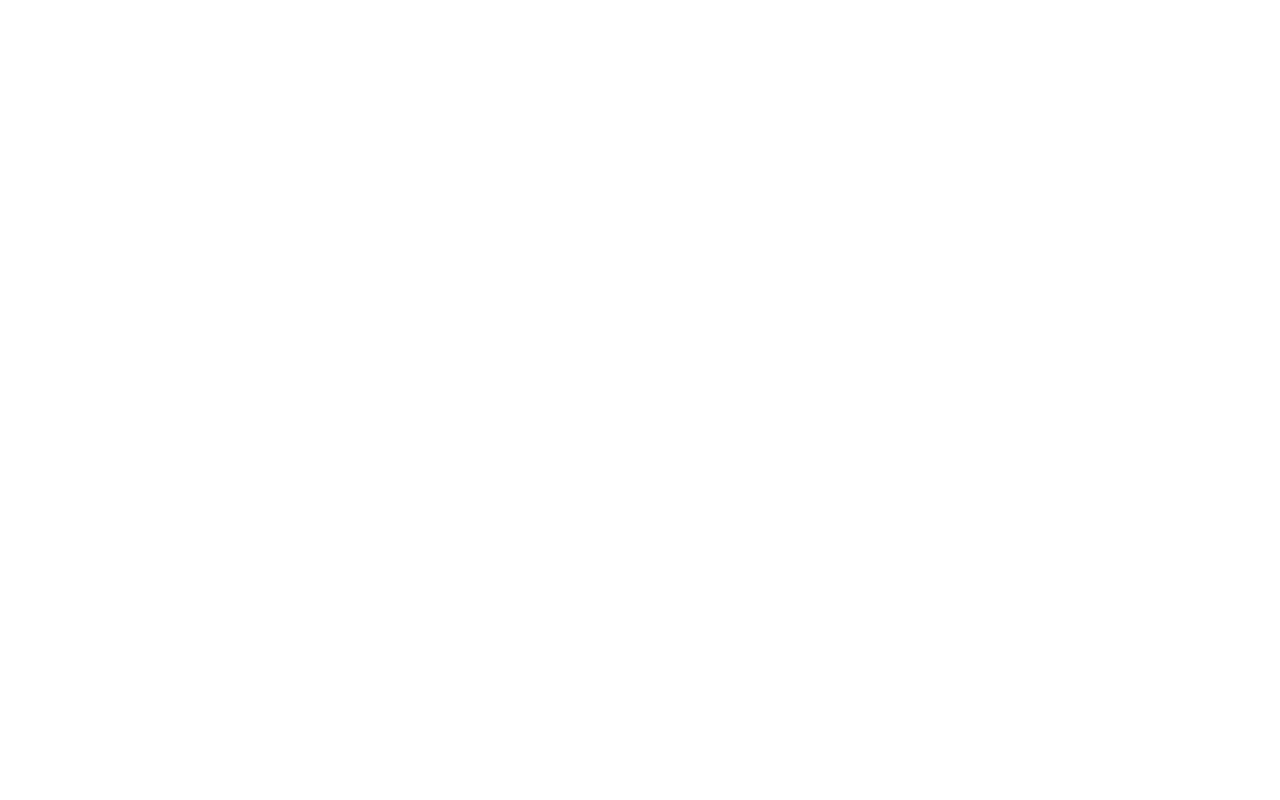
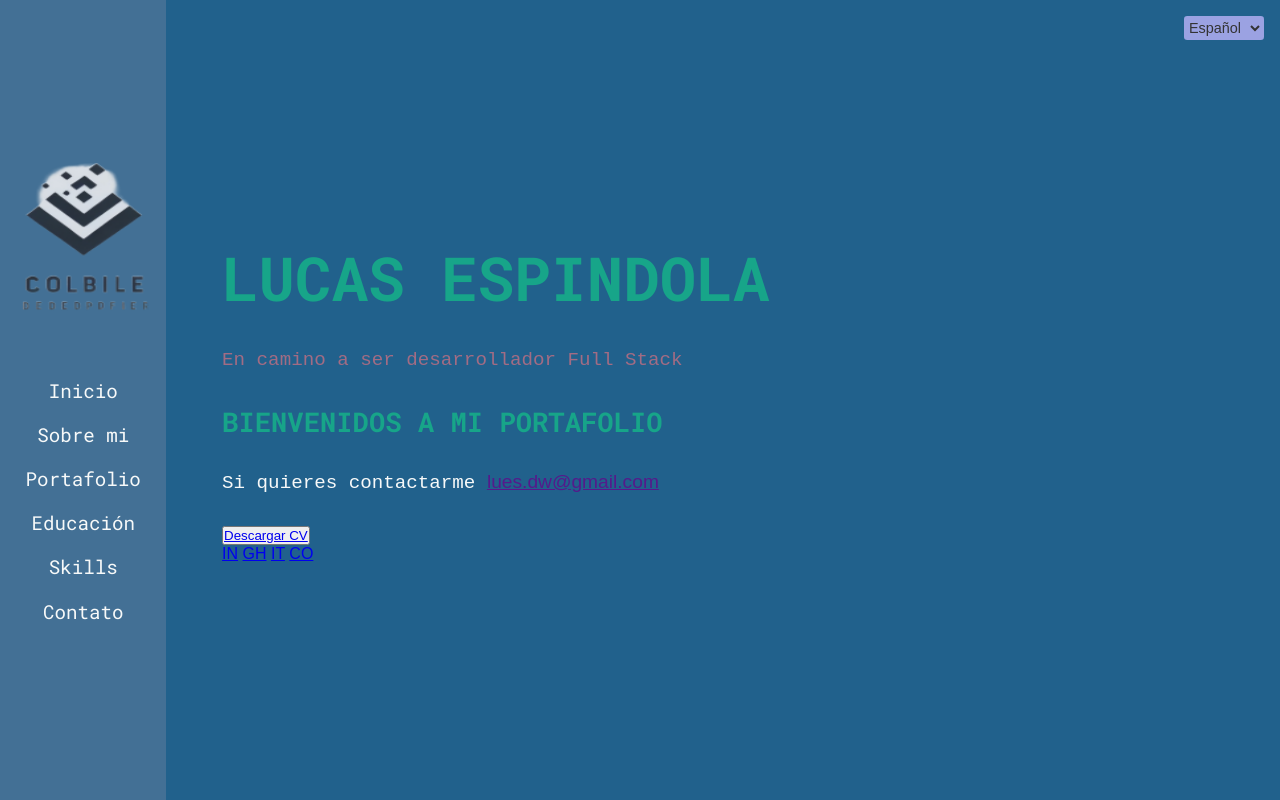
Before and after one commit to lucas-espi/lues_dw, a website: page index.html in a window 1280 px wide. Drawn offline with Linux system fonts and the light colour scheme; a web font is replaced by a local one.

Commit message:
primera vista

```diff
--- a/index.html
+++ b/index.html
@@ -10,8 +10,44 @@
 </head>
 <body>
     <div id="container">
-        <header class="container-header"></header>
-        <section class="container-"></section>
+        <header class="container-header">
+            <div class="idioma">
+                <select id="idioma" name="idioma">
+                  <option value="espanol">Español</option>
+                  <option value="ingles">Inglés</option>
+                </select>
+            </div>
+            <div class="box-header">
+                <div class="box-logo">
+                    <img src="./src/files/icon/logo/logo.png" alt="logo-lues_dw">
+                </div>
+                <nav class="box-menu">
+                    <ul class="menu-list">
+                        <li class="menu-item"><a href="" class="lnk">Inicio</a></li>
+                        <li class="menu-item"><a href="" class="lnk">Sobre mi</a></li>
+                        <li class="menu-item"><a href="" class="lnk">Portafolio</a></li>
+                        <li class="menu-item"><a href="" class="lnk">Educación</a></li>
+                        <li class="menu-item"><a href="" class="lnk">Skills</a></li>
+                        <li class="menu-item"><a href="" class="lnk">Contato</a></li>
+                    </ul>
+                </nav>
+            </div>
+        </header>
+        <section class="container-inicio">
+            <div class="box-inicio">
+                <h1 class="title">LUCAS ESPINDOLA</h1>
+                <p class="objetivo">En camino a ser desarrollador Full Stack</p>
+                <h3 class="text-portafolio">BIENVENIDOS A MI PORTAFOLIO</h3>
+                <p class="text">Si quieres contactarme <a href="">lues.dw@gmail.com</a></p>
+                <button><a href="cv.pdf" download class="download-button">Descargar CV</a></button>
+                <div class="social-media">
+                    <a href="http://" target="_blank" rel="">IN</a>
+                    <a href="http://" target="_blank" rel="">GH</a>
+                    <a href="http://" target="_blank" rel="">IT</a>
+                    <a href="http://" target="_blank" rel="">CO</a>
+                </div>
+            </div>
+        </section>
         <section class="container-"></section>
         <section class="container-"></section>
         <section class="container-"></section>
--- a/src/css/css_component/header.css
+++ b/src/css/css_component/header.css
@@ -0,0 +1,108 @@
+:root {
+    --color-primary: #21618C;
+    --color-secondary: #437095;
+    --color-tertiary: #736372;
+    --color-quaternary: #A26C84;
+    --color-quinary: #17A589;
+    --color-white: #F7F9F9;
+    --color-black: #212F3D;
+    --font-primary: 'Roboto Mono', monospace;
+    --font-secondary: 'PT Mono', monospace;
+}
+
+.container-header{
+    width: 13%;
+    height: 100vh;
+    background-color: var(--color-secondary);
+    position: fixed;
+}
+.box-header{
+    width: 100%;
+    height: 100%;
+    display: flex;
+    flex-direction: column;
+    align-items:center;
+    justify-content:flex-end;
+}
+.box-logo{
+    width: 100%;
+    height: 40%;
+    display: flex;
+    align-items: end;
+    justify-content: center;
+}
+.box-logo img{
+    width: 10rem;
+    height: 11rem;
+    margin-top: 3rem;
+}
+.box-menu{
+    width: 100%;
+    height: 60%;
+    display: flex;
+    align-items: start;
+    justify-content: center;
+}
+.box-menu .menu-list{
+    width: 100%;
+    height: 40%;
+    display: flex;
+    flex-direction: column;
+    align-items: center;
+    justify-content: space-evenly;
+    margin-top: 3rem;
+}
+.box-menu .menu-list .menu-item{
+    width: 100%;
+    height: 3rem;
+    display: flex;
+    align-items: center;
+    justify-content: center;
+    list-style-type: none;
+    font-weight: 400;
+    transition: .3s;
+}
+.lnk{
+    text-decoration: none;
+    color: var(--color-white);
+    margin: .6rem 0;
+    font-size: 1.2rem;
+    font-family: var(--font-primary);
+
+}
+.lnk:hover{
+    /* color:rgb(95, 192, 119); */
+    animation: scaleAnimation 0.3s ease-in-out forwards;
+    transition: .4s;
+    border-bottom: solid 2px var(--color-white);
+}
+@keyframes scaleAnimation {
+    from {
+      transform: scale(1);
+    }
+    to {
+      transform: scale(1.05);
+    }
+  }
+.idioma{
+    position: fixed;
+    top: 1rem;
+    right: 1rem;
+}
+#idioma {
+    width: 5rem;
+    height: 1.5rem;
+    font-size: .9rem;
+    color: #333;
+    background-color: #9ba2e2;
+    border: 1px solid transparent;
+    border-radius: .2rem;
+}
+
+#idioma option {
+    background-color: #fff;
+    color: #333;
+}
+/* responsive para tablet */
+
+/* responsive para mobile */
--- a/src/css/css_component/inicio.css
+++ b/src/css/css_component/inicio.css
@@ -0,0 +1,47 @@
+.container-inicio{
+    width: 87%;
+    height: 100vh;
+    background-color: var(--color-primary);
+    margin-left: 13%;
+    display: flex;
+    align-items: center;
+    justify-content: center;
+}
+.box-inicio{
+    /* background-color: rgb(129, 128, 126); */
+    width: 90%;
+    height: 90%;
+    display: flex;
+    flex-direction: column;
+    align-items:flex-start;
+    justify-content: center;
+}
+.box-inicio .title{
+    color: var(--color-quinary);
+    font-size: 3.8rem;
+    font-weight: 700;
+    margin-bottom: 2rem;
+    font-family: var(--font-primary);
+}
+.text-portafolio{
+    color: var(--color-quinary);
+    font-size: 1.7rem;
+    font-weight: 700;
+    font-family: var(--font-primary);
+    margin-bottom: 2rem;
+}
+.box-inicio .objetivo{
+    color: var(--color-quaternary);
+    font-size: 1.2rem;
+    font-family: var(--font-secondary);
+    font-weight: 500;
+    margin-bottom: 2rem;
+}
+
+.box-inicio .text{
+    color: var(--color-white);
+    font-size: 1.2rem;
+    font-family: var(--font-secondary);
+    font-weight: 500;
+    margin-bottom: 2rem;
+}
--- a/src/css/style.css
+++ b/src/css/style.css
@@ -5,6 +5,9 @@
 @import url("./css_component/skill.css");
 @import url("./css_component/portafolio.css");
 @import url("./css_component/footer.css");
+@import url("./css_component/contact.css");
+@import url('https://fonts.googleapis.com/css2?family=Roboto+Mono:wght@300;400;500;600;700&display=swap');
+@import url('https://fonts.googleapis.com/css2?family=PT+Mono&family=Roboto+Mono:wght@300;400;500;600;700&display=swap');
 
 /* variables */
 :root {
@@ -15,5 +18,14 @@
     --color-quinary: #17A589;
     --color-white: #F7F9F9;
     --color-black: #212F3D;
+    --font-primary: 'Roboto Mono', monospace;
+    --font-secondary: 'PT Mono', monospace;
   }
 /* background-color: var(--color-primary); */
+
+*{
+  margin: 0;
+  padding: 0;
+  box-sizing: border-box;
+  font-family: 'Poppins', sans-serif;
+}
```
Also changed, not shown: src/files/icon/logo/logo.png (added).
